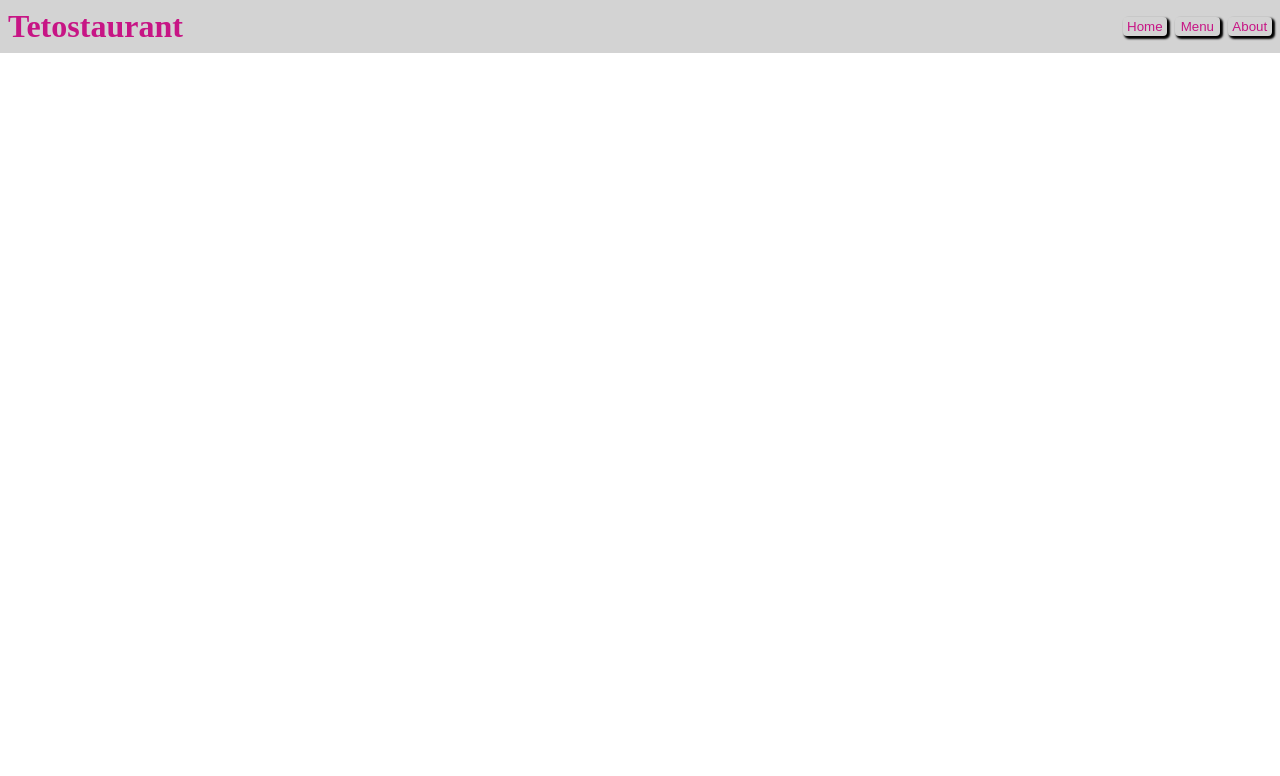
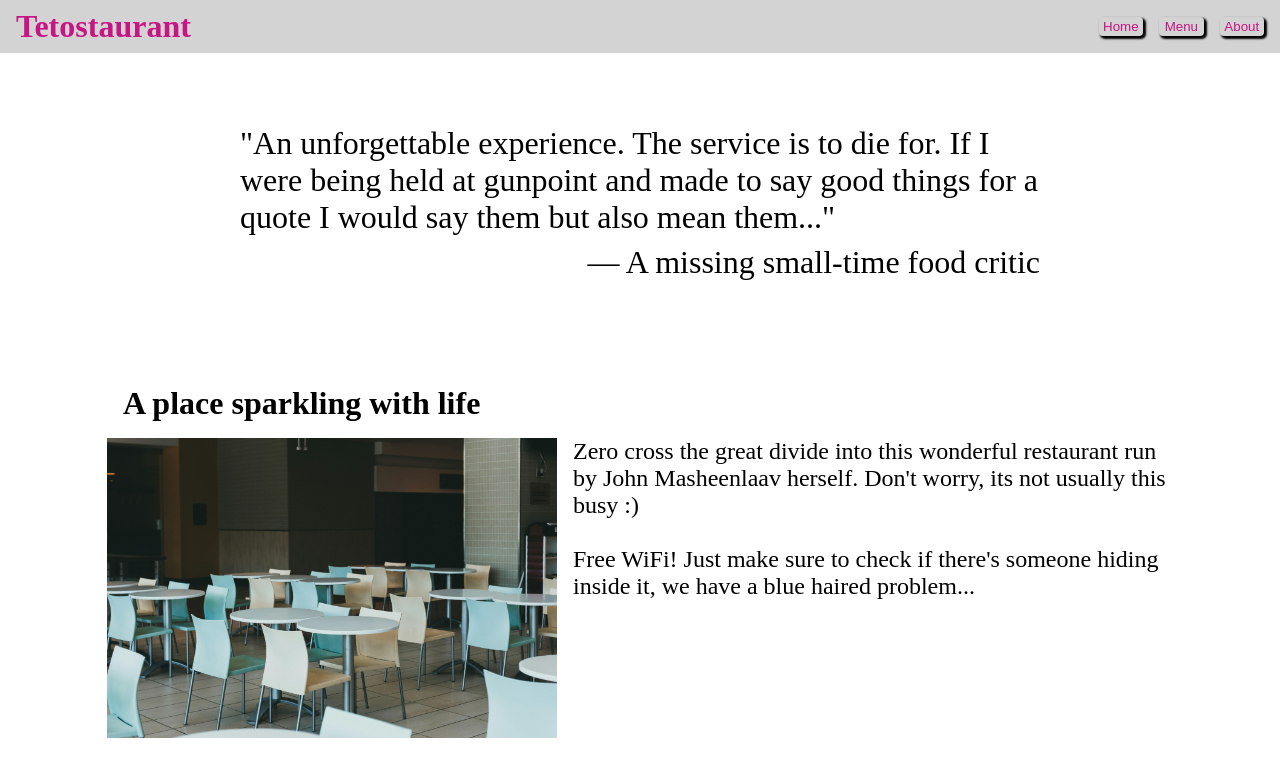
Before and after one commit to PedroMarcet04/odin-restaurant-page, a website built with webpack: page src/template.html in a window 1280 px wide. Built offline with nearby package versions, Linux system fonts and the light colour scheme.

Commit message:
Add some content

```diff
--- a/package.json
+++ b/package.json
@@ -20,6 +20,7 @@
   "homepage": "https://github.com/PedroMarcet04/odin-restaurant-page#readme",
   "devDependencies": {
     "css-loader": "^7.1.4",
+    "html-loader": "^5.1.0",
     "html-webpack-plugin": "^5.6.7",
     "style-loader": "^4.0.0",
     "webpack": "^5.107.2",
--- a/src/style.css
+++ b/src/style.css
@@ -8,7 +8,7 @@
 }
 
 header {
-    padding: 8px;
+    padding: 8px 16px;
 
     background-color: lightgray;
     color: var(--tetolor);
@@ -19,7 +19,7 @@ header {
 }
 header>nav {
     display: flex;
-    gap: 8px;
+    gap: 16px;
 }
 header>nav>button {
     position: relative;
@@ -43,3 +43,44 @@ header>nav>button:active {
     left: 4px;
     box-shadow: inset 2px 2px 2px 1px black;
 }
+
+#content {
+    display: flex;
+    flex-direction: column;
+    align-items: center;
+}
+
+.quote {
+    height: 300px;
+    width: clamp(400px, 70vw, 800px);
+
+    font-size: 32px;
+
+    display: flex;
+    flex-direction: column;
+    justify-content: center;
+    align-items: center;
+    gap: 8px;
+}
+.quote>.author {
+    align-self: end;
+}
+
+.description {
+    padding: 32px;
+
+    display: grid;
+    grid-template-rows: min-content 300px;
+    grid-template-columns: min-content minmax(280px, 600px);
+    gap: 16px;
+}
+.description>.title {
+    grid-column: 1 / -1;
+
+    padding: 0 16px;
+
+    font-size: 32px;
+}
+.description>.body {
+    font-size: 24px;
+}
--- a/src/template.html
+++ b/src/template.html
@@ -15,7 +15,19 @@
         </nav>
     </header>
     <div id="content">
-
+        <div class="quote">
+            <blockquote>"An unforgettable experience. The service is to die for. If I were being held at gunpoint and made to say good things for a quote I would say them but also mean them..."</blockquote>
+            <p class="author">&mdash; A missing small-time food critic</p>
+        </div>
+        <div class="description">
+            <h2 class="title">A place sparkling with life</h2>
+            <img src="/images/empty-restaurant.jpg" height="300px" alt="Image of empty restaurant">
+            <div class="body">
+                <p>Zero cross the great divide into this wonderful restaurant run by John Masheenlaav herself. Don't worry, its not usually this busy :)</p>
+                <br>
+                <p>Free WiFi! Just make sure to check if there's someone hiding inside it, we have a blue haired problem...</p>
+            </div>
+        </div>
     </div>
 </body>
 </html>
--- a/webpack.config.js
+++ b/webpack.config.js
@@ -25,6 +25,10 @@ export default {
         test: /\.css$/i,
         use: ["style-loader", "css-loader"],
       },
+      {
+        test: /\.html$/i,
+        use: ["html-loader"],
+      },
     ],
   },
 };
```
Also changed, not shown: README.md, images/empty-plates.jpg (added), images/empty-restaurant.jpg (added), 1 other file.
